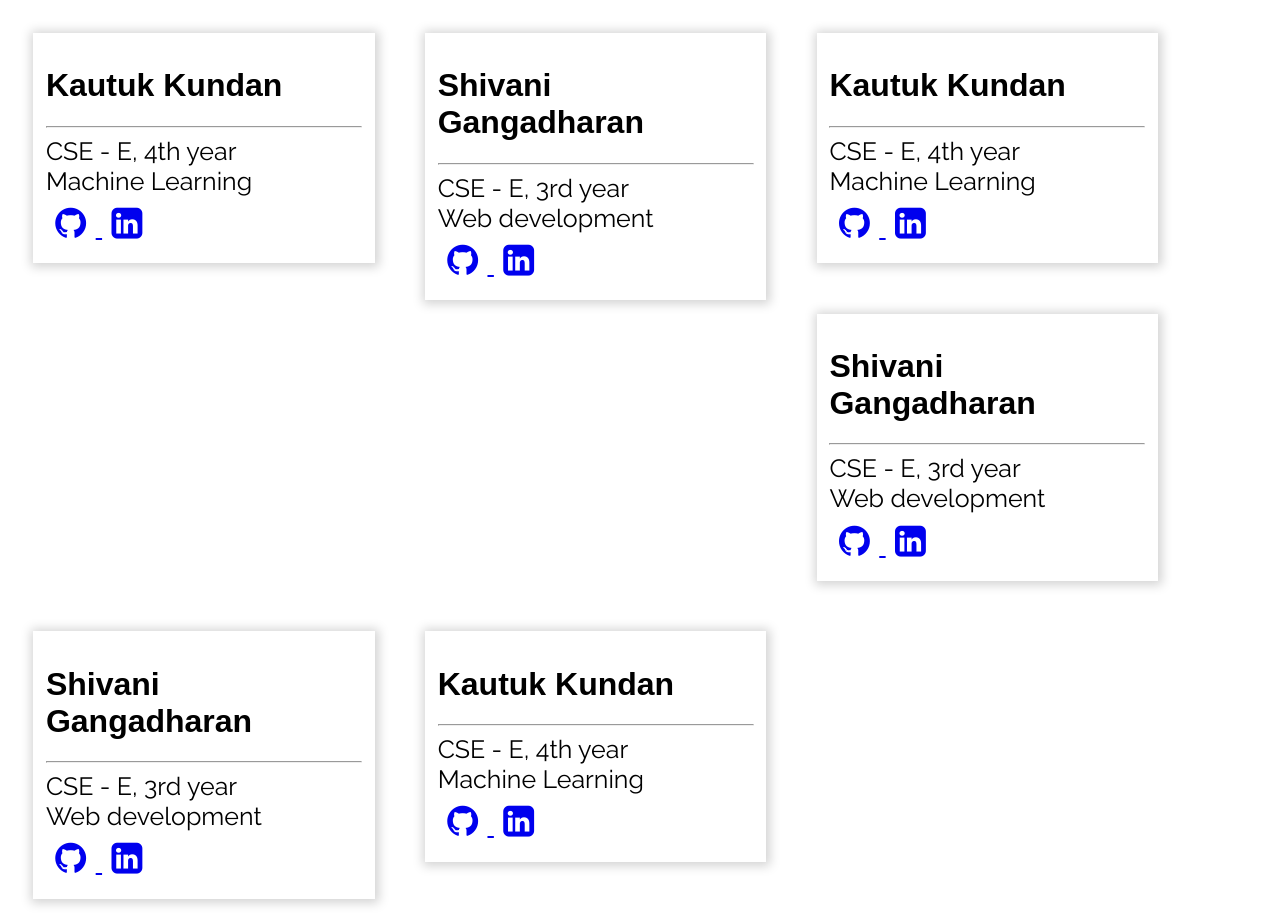
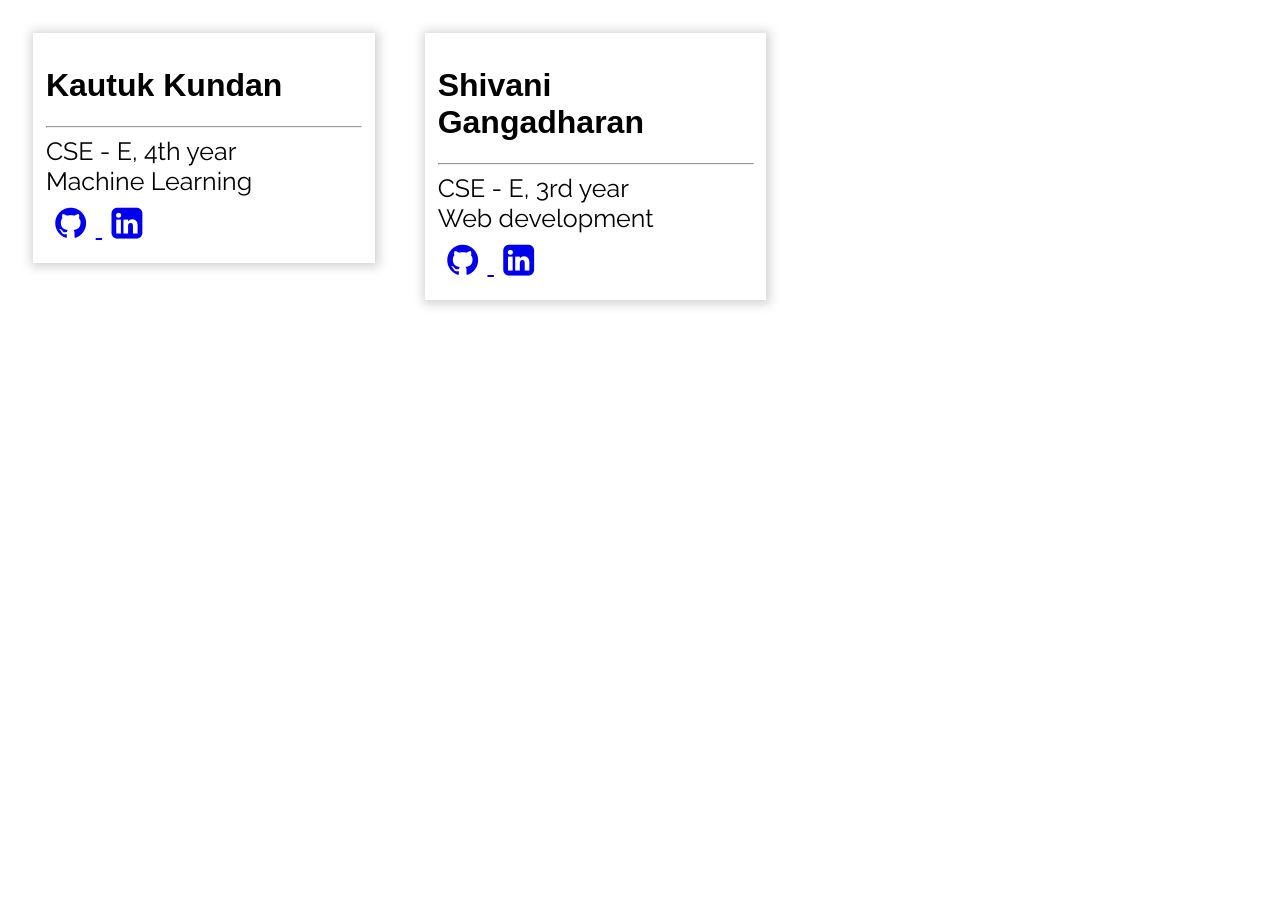
Before and after one commit to DSCBVP-ND/name-cards, a plain HTML site: page index.html in a window 1280 px wide. After the commit the page ends 800 px from the top, so only its background shows below. Drawn offline with Linux system fonts and the light colour scheme; a web font is replaced by a local one.

Commit message:
removed extra cards

```diff
--- a/index.html
+++ b/index.html
@@ -54,75 +54,6 @@
         </div>
     </div>
 
-    <div class="box">
-        <div id="name">
-            <h1> Kautuk Kundan </h1>
-        </div>
-        <hr>
-        <div id="details">
-            CSE - E, 4th year
-            <br> Machine Learning
-            <br>
-            <a href="https://github.com/kautukkundan">
-                <i class="fa fa-github" style="font-size:36px"></i>
-            </a>
-            <a href="https://www.linkedin.com/in/kautuk-kundan/">
-                <i class="fa fa-linkedin-square" style="font-size:36px"></i>
-            </a>
-        </div>
-    </div>
-
-    <div class="box">
-        <div id="name">
-            <h1> Shivani Gangadharan </h1>
-        </div>
-        <hr>
-        <div id="details">
-            CSE - E, 3rd year
-            <br> Web development
-            <br>
-            <a href="https://github.com/shivanigangadharan">
-                <i class="fa fa-github" style="font-size:36px"></i>
-            </a>
-            <a href="https://www.linkedin.com/in/shivani-gangadharan-bb893b15a/">
-                <i class="fa fa-linkedin-square" style="font-size:36px"></i>
-            </a>
-        </div>
-    </div>
-    <div class="box">
-        <div id="name">
-            <h1> Shivani Gangadharan </h1>
-        </div>
-        <hr>
-        <div id="details">
-            CSE - E, 3rd year
-            <br> Web development
-            <br>
-            <a href="https://github.com/shivanigangadharan">
-                <i class="fa fa-github" style="font-size:36px"></i>
-            </a>
-            <a href="https://www.linkedin.com/in/shivani-gangadharan-bb893b15a/">
-                <i class="fa fa-linkedin-square" style="font-size:36px"></i>
-            </a>
-        </div>
-    </div>
-    <div class="box">
-        <div id="name">
-            <h1> Kautuk Kundan </h1>
-        </div>
-        <hr>
-        <div id="details">
-            CSE - E, 4th year
-            <br> Machine Learning
-            <br>
-            <a href="https://github.com/kautukkundan">
-                <i class="fa fa-github" style="font-size:36px"></i>
-            </a>
-            <a href="https://www.linkedin.com/in/kautuk-kundan/">
-                <i class="fa fa-linkedin-square" style="font-size:36px"></i>
-            </a>
-        </div>
-    </div>
 
 </body>
 
```
